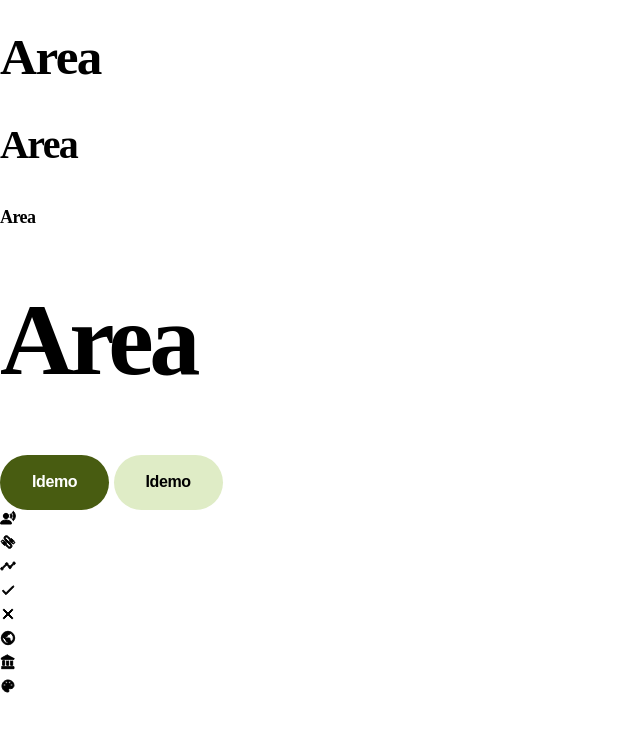
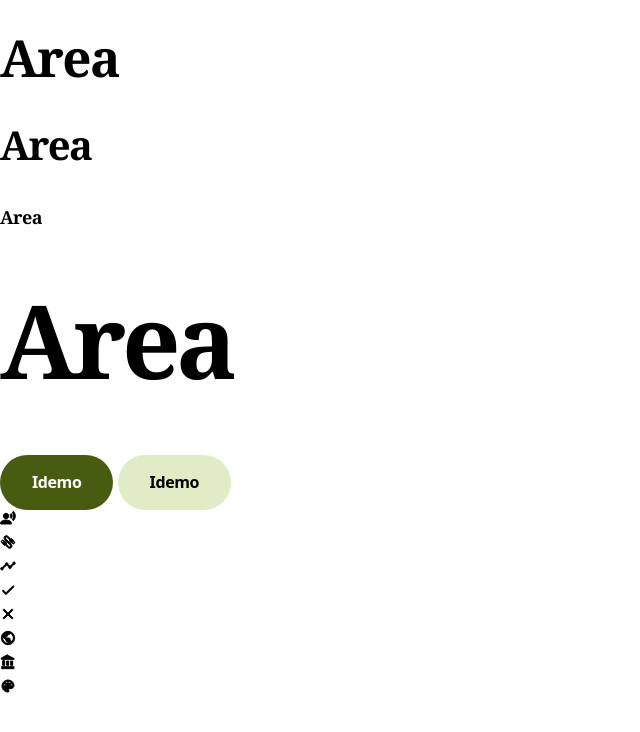
Before and after one commit to Kile1984/area_figma, a website: page index.html in a window 1280 px wide. Shown: the whole page, without its empty margins (0-640 px from the left). Drawn offline with nearby package versions, Linux system fonts and the light colour scheme; files that its build step writes are made by us from their sources.

Commit message:
Add files via upload

```diff
--- a/sass/abstract/_variables.scss
+++ b/sass/abstract/_variables.scss
@@ -6,6 +6,8 @@
   // Text
   --color-text-primary: #000;
   --color-text-secondary: #fff;
+  --color-dark-gray: #6f6f6f;
+  --color-silver: #929292;
 
   // Background
   --color-bg-main: #8e9c78;
@@ -20,9 +22,17 @@
   /* =========================
      FONT FAMILIES
   ========================== */
-  --ff-serif: "Crimson Text", serif;
-  --ff-sans: "DM Sans", sans-serif;
+  --ff-sans:
+    "DM Sans", system-ui, -apple-system, BlinkMacSystemFont, sans-serif;
+  --ff-serif: "Crimson Text", Georgia, serif;
+  --ff-mono: "Roboto Mono", ui-monospace, SFMono-Regular, Menlo, monospace;
+  --fs-base: 0.95rem; //15px
   --fs-sm: 0.875rem; // 14px-btn
+
+  --fw-bold: 700;
+  --fw-semibold: 600;
+  --fw-medium: 500;
+  --fw-regular: 400;
 
   /* =========================
      AG DISPLAY
@@ -33,7 +43,7 @@
   --ag-lh-desktop: 0.9;
   --ag-lh-tablet: 0.8;
   --ag-lh-mobile: 0.85;
-  --ag-ls: -0.045em;
+  --ag-ls: -0.0425em;
 
   /* =========================
      H1
@@ -82,10 +92,16 @@
   --space-48: 3rem; /* 48px */
   --space-64: 4rem; /* 64px */
 
+  --column-gap: 20px;
+
+  --hero-content-gap: clamp(5rem, 7vw, 6.25rem);
+  --benefits-heading-gap: clamp(30px, 4vw, 50px);
+
   --section-space-y: clamp(6.25rem, 8vw, 7.5rem); //100px - 120px
+  --section-offset-top: 5rem;
 
-  --container-max-width: 75em; //1200px
-  --container-padding-x: clamp(1rem, 4vw, 2rem);
+  --container-max-width: 72em; //1152px
+  --container-padding-x: clamp(1rem, 4vw, 1.5rem);
 }
 
 /* =========================
```
